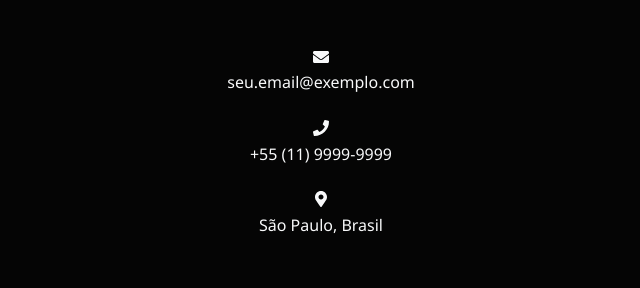
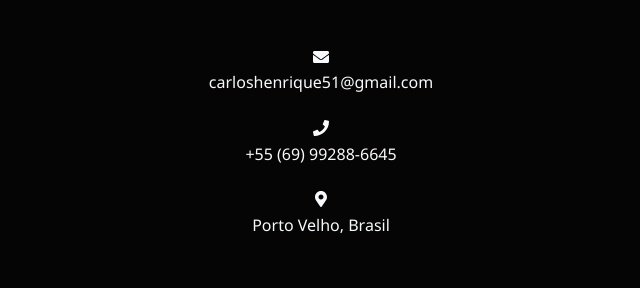
Before and after one commit to CarlosH00s/Portfolio, a plain HTML site: page index.html in a window 1280 px wide. Shown: the part 3554-3842 px from the top of the page, 319-959 px from the left. Drawn offline with Linux system fonts and the light colour scheme.

Commit message:
Add files via upload

```diff
--- a/index.html
+++ b/index.html
@@ -714,15 +714,15 @@
             <div class="contact-info animated">
                 <div class="contact-item">
                     <i class="fas fa-envelope"></i>
-                    <p>seu.email@exemplo.com</p>
+                    <p>carloshenrique51@gmail.com</p>
                 </div>
                 <div class="contact-item">
                     <i class="fas fa-phone"></i>
-                    <p>+55 (11) 9999-9999</p>
+                    <p>+55 (69) 99288-6645</p>
                 </div>
                 <div class="contact-item">
                     <i class="fas fa-map-marker-alt"></i>
-                    <p>São Paulo, Brasil</p>
+                    <p>Porto Velho, Brasil</p>
                 </div>
             </div>
         </div>
```
